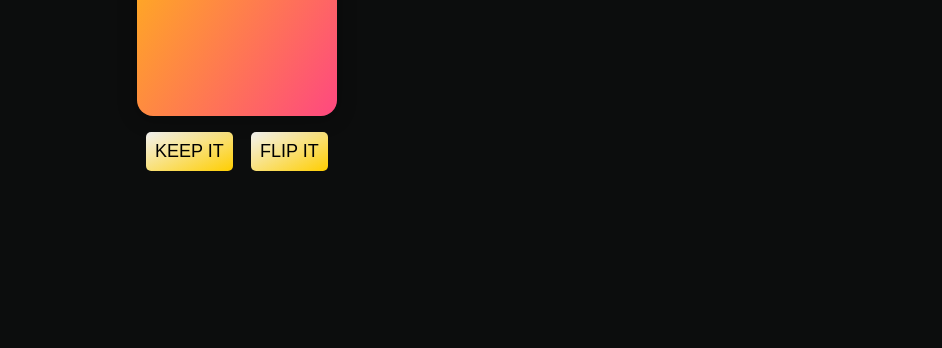
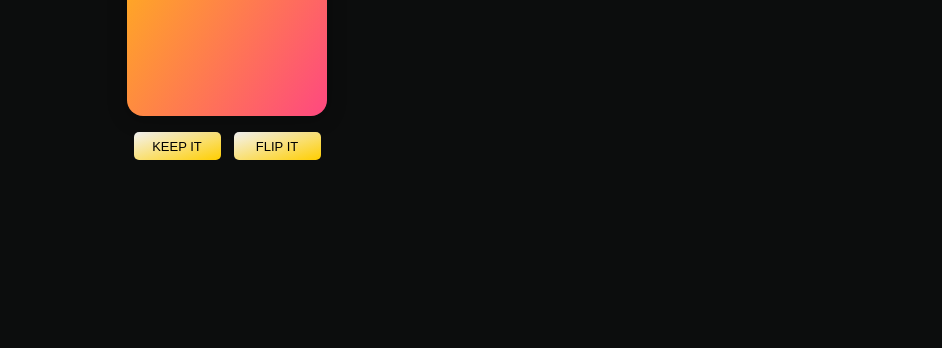
Before and after one commit to ildede/recto-verso, a website built with Parcel: page src/index.html in a window 1280 px wide. Shown: the part 452-800 px from the top of the page, without its empty margins (169-1111 px from the left). Built offline with nearby package versions, Linux system fonts and the light colour scheme; files whose address does not match are found by name.

Commit message:
Fix some problem with chrome

```diff
--- a/package.json
+++ b/package.json
@@ -8,5 +8,8 @@
   "devDependencies": {
     "parcel": "^2.2.1",
     "typescript": "^4.5.5"
+  },
+  "dependencies": {
+    "@webcomponents/webcomponentsjs": "^2.6.0"
   }
 }
--- a/src/index.html
+++ b/src/index.html
@@ -3,7 +3,9 @@
 <head>
     <meta charset="UTF-8">
     <title>Recto-verso</title>
+    <link rel="stylesheet" href="normalize.css"/>
     <link rel="stylesheet" href="styles.css"/>
+    <script src="../node_modules/@webcomponents/webcomponentsjs/webcomponents-bundle.js"></script>
     <script type="module" src="app.ts"></script>
 </head>
 <body>
--- a/src/styles.css
+++ b/src/styles.css
@@ -60,7 +60,7 @@ a:hover {
     flex-wrap: wrap;
     justify-content: flex-start;
 
-    max-width: 700px;
+    max-width: 720px;
     margin: 0 auto;
 }
 
@@ -157,6 +157,6 @@ a:hover {
     border: 2px solid var(--secondary) .2;
     border-radius: 5px;
 
-    font-size: large;
+    font-size: small;
     white-space: nowrap;
 }
```
